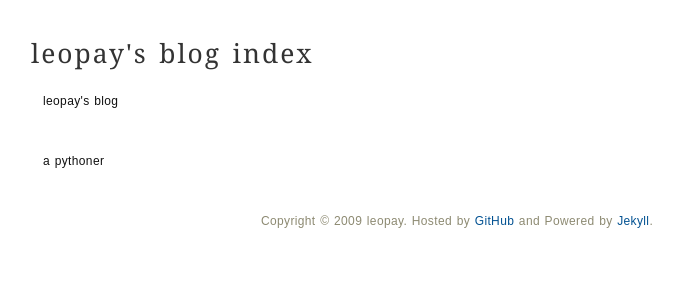
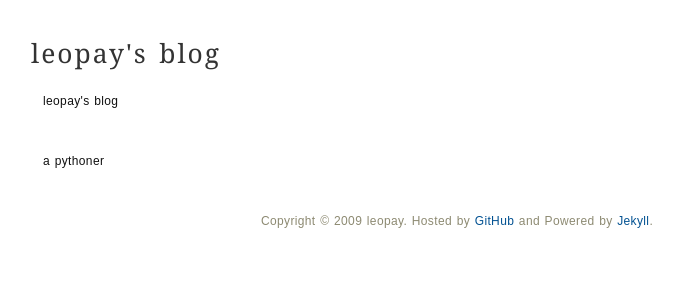
Before and after one commit to leopay/leopay.github.com, a Jekyll site: the page built from index.html, in a window 1280 px wide. Shown: the top 300 px of the page, without its empty margins (189-869 px from the left). Built offline with Jekyll 4.4.1, drawn with Linux system fonts in a browser that asks for light colours; Markdown is read by kramdown in place of the engine named in the settings.

Commit message:
update index.html

```diff
--- a/_config.yml
+++ b/_config.yml
@@ -1,5 +1,5 @@
 # destination:  ./_site
-auto:         true
+# auto:         true
 # lsi:          false
 # server_port:  4000
 pygments:       true
--- a/index.html
+++ b/index.html
@@ -1,6 +1,6 @@
 ---
 layout: default
-title: leopay's blog index
+title: leopay's blog
 ---
 <p>
 a pythoner
```
